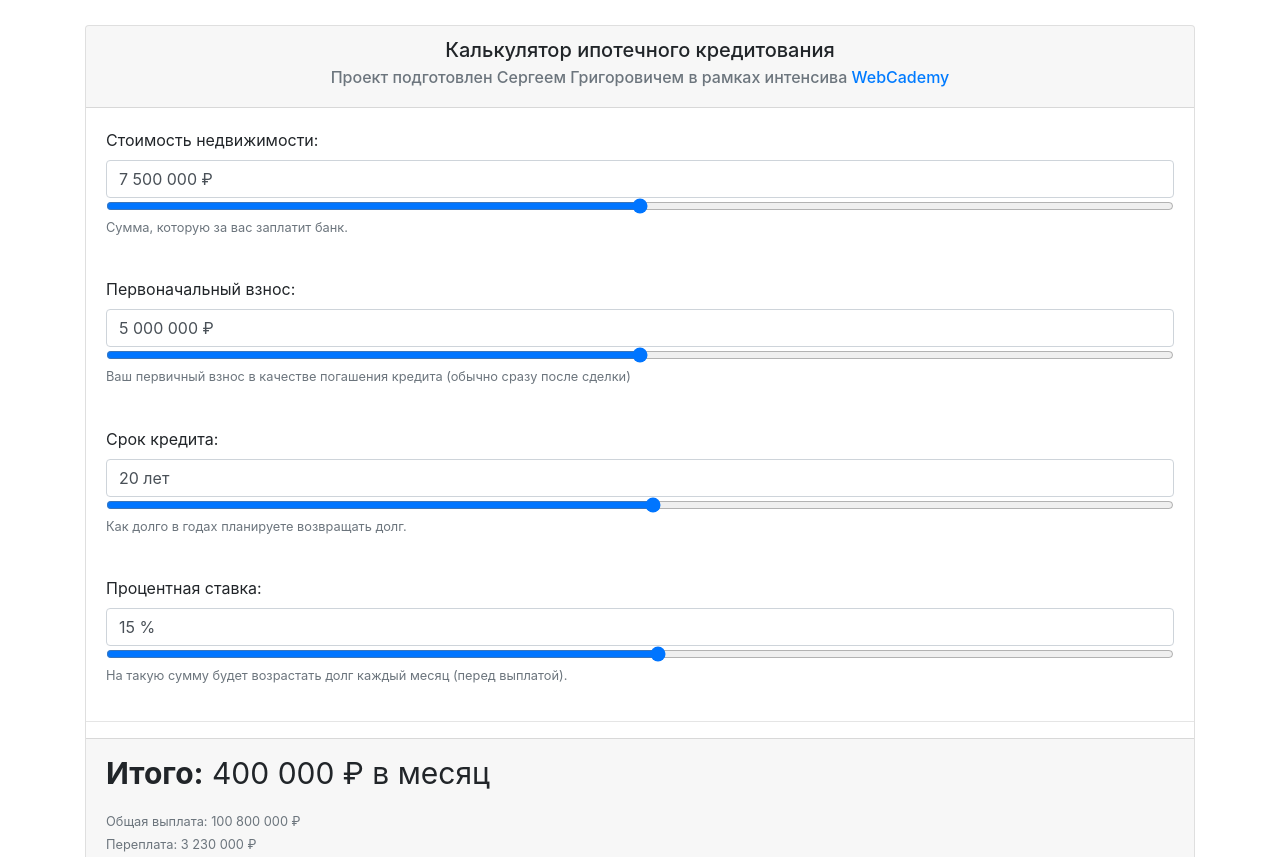
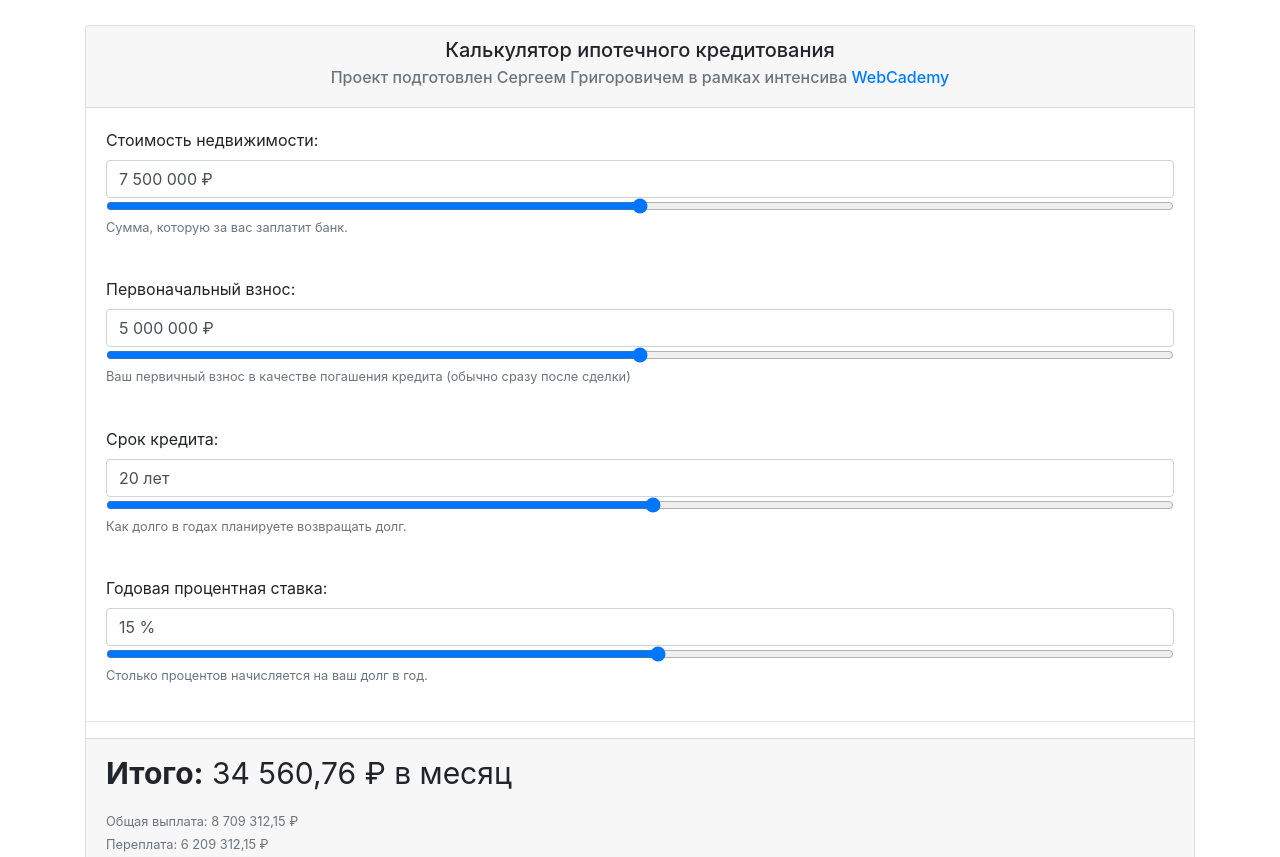
Before and after one commit to Serrjik/mortgage-calculator, a plain HTML site: page index.html in a window 1280 px wide. Shown: the top 857 px of the page. Drawn offline with nearby package versions, Linux system fonts and the light colour scheme.

Commit message:
calculation of payments using compound interest - ready

```diff
--- a/index.html
+++ b/index.html
@@ -71,7 +71,7 @@
 
 			<!-- Процентная ставка -->
 			<div class="card-body">
-				<label for="percentNumber">Процентная ставка:</label>
+				<label for="percentNumber">Годовая процентная ставка:</label>
 				<input
 					type="text"
 					id="percentNumber"
@@ -87,7 +87,7 @@
 					max="30"
 				>
 				<small id="percentNumberHolder" class="form-text text-muted">
-					На такую сумму будет возрастать долг каждый месяц (перед выплатой).
+					Столько процентов начисляется на ваш долг в год.
 				</small>
 			</div>
 			<!-- / Процентная ставка -->
--- a/script.js
+++ b/script.js
@@ -48,7 +48,7 @@ const formatterDate = {
 		if (years >= 5 && years <= 20) {
 			txt = 'лет'
 		} else {
-			if (count == 1) {
+			if (count === 1) {
 				txt = 'год'
 			} else {
 				if (count >= 2 && count <= 4) {
@@ -125,9 +125,6 @@ setReaction(
 	returnPeriodRange,
 	percentNumber,
 	percentNumberText,
-	// function (event, elements) {
-	// 	console.log(elements)
-	// }
 	mainProcess
 )
 
@@ -273,11 +270,7 @@ function mainProcess () {
 	const credit = parseInt(creditRange.value)
 	const firstContribution = parseInt(firstContributionRange.value)
 	const returnPeriod = parseInt(returnPeriodRange.value) * 12
-	const percent = parseInt(percentNumberRange.value) / 100
-
-	// Рассчитать и присвоить значение элементу "Переплата".
-	// const subpayment = commonDebit - (credit - firstContribution)
-	// document.querySelector('#subpayment').textContent = formatterCurrency.format(subpayment)
+	const percent = parseInt(percentNumberRange.value) / 100 / 12
 
 	// Рассчитать и присвоить значение элементу "Итого: в месяц".
 	const x = Math.pow(1 + percent, returnPeriod)
@@ -285,8 +278,13 @@ function mainProcess () {
 	document.querySelector('#payment').textContent = formatterCurrency.format(payment)
 
 	// Рассчитать и присвоить значение элементу "Общая выплата".
+	const common = (payment * returnPeriod).toFixed(2)
 	document.querySelector('#common').textContent = formatterCurrency
-		.format((payment * returnPeriod).toFixed(2))
+		.format(common)
+
+	// Рассчитать и присвоить значение элементу "Переплата".
+	const subpayment = common - (credit - firstContribution)
+	document.querySelector('#subpayment').textContent = formatterCurrency.format(subpayment)
 
 	// Finally, chart loan balance, and interest and equity payments
 	chart(credit - firstContribution, percent, payment, returnPeriod);
@@ -295,16 +293,16 @@ function mainProcess () {
 // Chart monthly loan balance, interest and equity in an HTML <canvas> element.
 // If called with no arguments then just erase any previously drawn chart.
 function chart(principal, interest, monthly, payments) {
-    var graph = document.getElementById("graph"); // Get the <canvas> tag
+    const graph = document.getElementById("graph"); // Get the <canvas> tag
     graph.width = graph.width;  // Magic to clear and reset the canvas element
 
     // If we're called with no arguments, or if this browser does not support
     // graphics in a <canvas> element, then just return now.
-    if (arguments.length == 0 || !graph.getContext) return;
+    if (arguments.length === 0 || !graph.getContext) return;
 
     // Get the "context" object for the <canvas> that defines the drawing API
-    var g = graph.getContext("2d"); // All drawing is done with this object
-    var width = graph.width, height = graph.height; // Get canvas size
+    const g = graph.getContext("2d"); // All drawing is done with this object
+    const width = graph.width, height = graph.height; // Get canvas size
 
     // These functions convert payment numbers and dollar amounts to pixels
     function paymentToX(n) { return n * width/payments; }
@@ -322,12 +320,12 @@ function chart(principal, interest, monthly, payments) {
     g.fillText("Total Interest Payments", 20,20);  // Draw text in legend
 
     // Cumulative equity is non-linear and trickier to chart
-    var equity = 0;
+    let equity = 0;
     g.beginPath();                                 // Begin a new shape
     g.moveTo(paymentToX(0), amountToY(0));         // starting at lower-left
-    for(var p = 1; p <= payments; p++) {
+    for(let p = 1; p <= payments; p++) {
         // For each payment, figure out how much is interest
-        var thisMonthsInterest = (principal-equity)*interest;
+        const thisMonthsInterest = (principal-equity)*interest;
         equity += (monthly - thisMonthsInterest);  // The rest goes to equity
         g.lineTo(paymentToX(p),amountToY(equity)); // Line to this point
     }
@@ -338,11 +336,11 @@ function chart(principal, interest, monthly, payments) {
     g.fillText("Total Equity", 20,35);             // Label it in green
 
     // Loop again, as above, but chart loan balance as a thick black line
-    var bal = principal;
+    let bal = principal;
     g.beginPath();
     g.moveTo(paymentToX(0),amountToY(bal));
-    for(var p = 1; p <= payments; p++) {
-        var thisMonthsInterest = bal*interest;
+    for(let p = 1; p <= payments; p++) {
+        const thisMonthsInterest = bal*interest;
         bal -= (monthly - thisMonthsInterest);     // The rest goes to equity
         g.lineTo(paymentToX(p),amountToY(bal));    // Draw line to this point
     }
@@ -353,22 +351,22 @@ function chart(principal, interest, monthly, payments) {
 
     // Now make yearly tick marks and year numbers on X axis
     g.textAlign="center";                          // Center text over ticks
-    var y = amountToY(0);                          // Y coordinate of X axis
-    for(var year=1; year*12 <= payments; year++) { // For each year
-        var x = paymentToX(year*12);               // Compute tick position
+    const y = amountToY(0);                          // Y coordinate of X axis
+    for(let year=1; year*12 <= payments; year++) { // For each year
+        const x = paymentToX(year*12);               // Compute tick position
         g.fillRect(x-0.5,y-3,1,3);                 // Draw the tick
-        if (year == 1) g.fillText("Year", x, y-5); // Label the axis
-        if (year % 5 == 0 && year*12 !== payments) // Number every 5 years
+        if (year === 1) g.fillText("Year", x, y-5); // Label the axis
+        if (year % 5 === 0 && year*12 !== payments) // Number every 5 years
             g.fillText(String(year), x, y-5);
     }
 
     // Mark payment amounts along the right edge
     g.textAlign = "right";                         // Right-justify text
     g.textBaseline = "middle";                     // Center it vertically
-    var ticks = [monthly*payments, principal];     // The two points we'll mark
-    var rightEdge = paymentToX(payments);          // X coordinate of Y axis
-    for(var i = 0; i < ticks.length; i++) {        // For each of the 2 points
-        var y = amountToY(ticks[i]);               // Compute Y position of tick
+    const ticks = [monthly*payments, principal];     // The two points we'll mark
+    const rightEdge = paymentToX(payments);          // X coordinate of Y axis
+    for(let i = 0; i < ticks.length; i++) {        // For each of the 2 points
+        const y = amountToY(ticks[i]);               // Compute Y position of tick
         g.fillRect(rightEdge-3, y-0.5, 3,1);       // Draw the tick mark
         g.fillText(String(ticks[i].toFixed(0)),    // And label it.
                    rightEdge-5, y);
```
